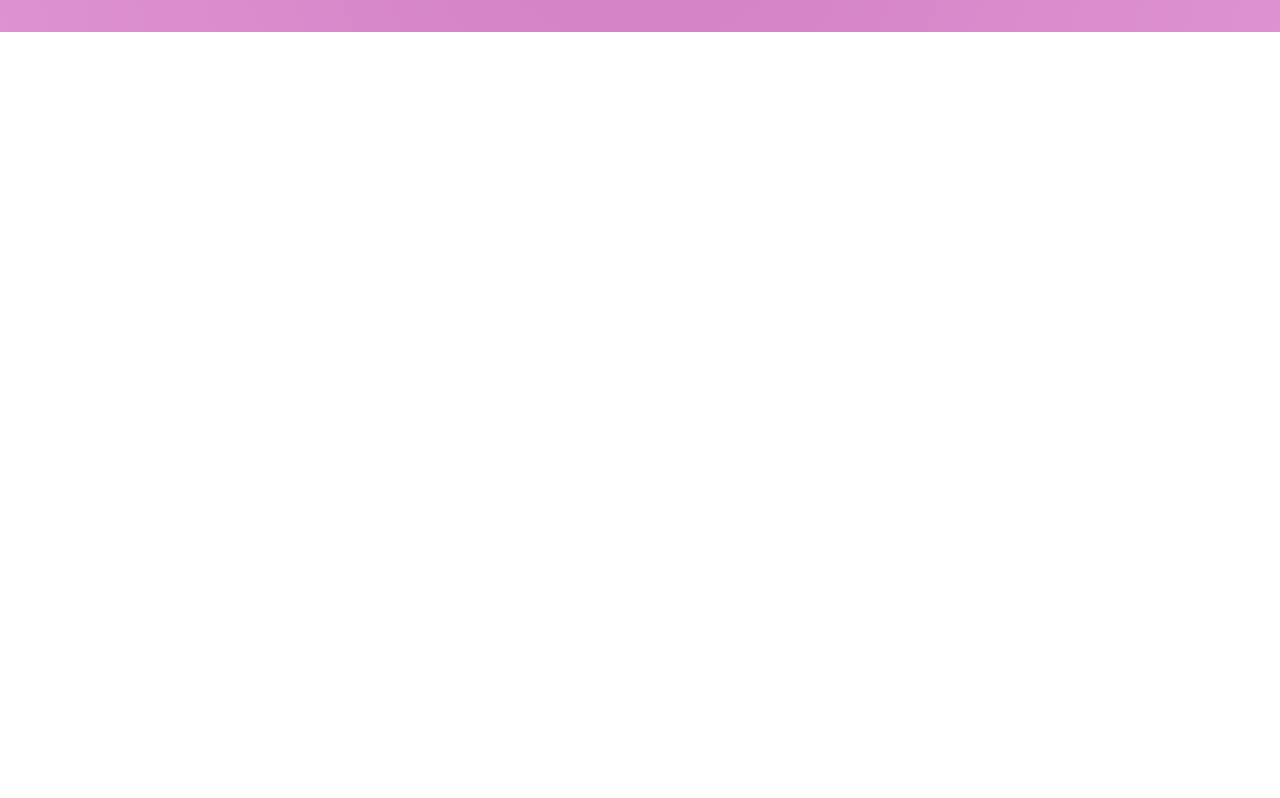
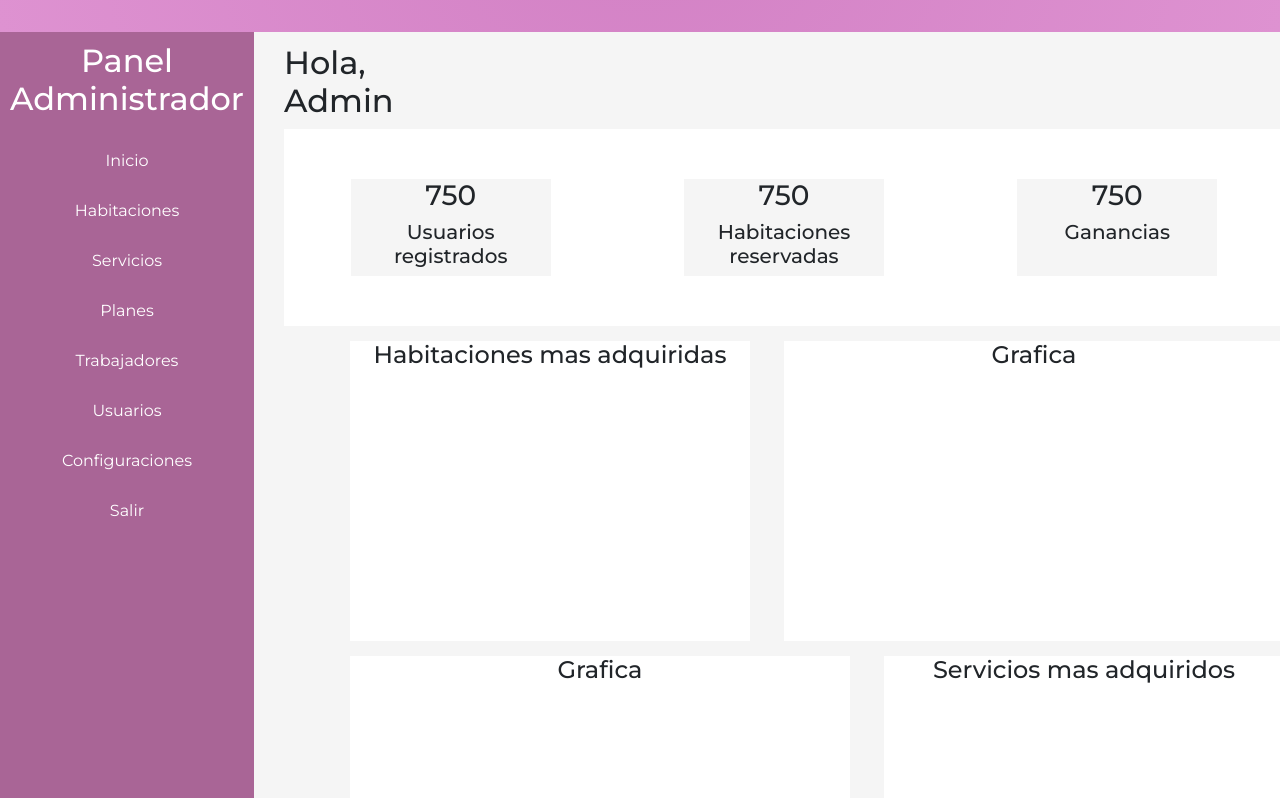
Before and after one commit to OakEsteban/PosadadelSolFRONTEND, a React (Create React App) app: page /Habitaciones in a window 1280 px wide. Shown: the part 2082-2880 px from the top of the page. Before the commit the page ends 2114 px from the top, so only its background shows below. Built offline with nearby package versions, Linux system fonts and the light colour scheme; no server answers.

Commit message:
Panel Administrador

```diff
--- a/src/App.js
+++ b/src/App.js
@@ -20,6 +20,8 @@ import Recuperar from './components/login-register/Recuperar.jsx';
 // import Recuperar3 from './components/login-register/Recuperar3.jsx';
 //Pagina 404.
 import Page404 from './components/Page404.jsx';
+//Panel administrador
+import PanelAdmin from './components/panel-admin/PanelAdmin.jsx';
 
 
 function App() {
@@ -41,6 +43,7 @@ function App() {
         <Route path="/Recuperar" element={<Recuperar />} />
         <Route path="*" element={<Page404 />} />
       </Routes>
+      <PanelAdmin></PanelAdmin>
     </Router>
   );
 }
--- a/src/Styles/Habitaciones.css
+++ b/src/Styles/Habitaciones.css
@@ -16,6 +16,7 @@
 .cabezal-derecha{
     display: flex;
     align-items: center;
+    text-align: center;
 }
 
 .botonsito{
@@ -24,6 +25,7 @@
     cursor: pointer;
     width: 80px;
     height: 30px;
+    text-decoration: none;
 }
 
 .mostrar-habitaciones{
@@ -44,11 +46,7 @@
     border-radius: 10px;
 }
 
-.futer{
-    position: absolute;
-    transform: translate(12%,-120%);
 
-}
 
 .futer-1{
     display: flex;
@@ -60,10 +58,11 @@
     margin: 10px;
     border: none;
     border-radius: 2px;
-    background-color: #FFD143;
-    width: 200px;
-    height: 40px;
     cursor: pointer;
+    text-decoration: none;
+    color: black;
+    height: 100%;
+    position: relative;
 }
 .futer-izquierda{
     color: white;
@@ -72,10 +71,30 @@
 }
 
 .sneci{
-    font-size: 13px;
+    font-size: small;
+    color: black;
+}
+
+.sneci-1{
+    font-size: medium;
+    color: black;
 }
 
 .futer-derecha{
-    color: white;
+    color: black;
     margin: 10px;
 }
+
+
+
+.padre-boton{
+    text-align: center;
+    width: 270px;
+    height: 50px;
+    background-color: #FFD143;
+    justify-content: center;
+    padding-top: 12px;
+    cursor: pointer;
+    border: 0;
+    border-radius: 10px;
+}
--- a/src/Styles/Servicios.css
+++ b/src/Styles/Servicios.css
@@ -6,8 +6,12 @@
 .bi{
     border: 1px solid aqua;
     border-radius: 2px;
-    width: 80px;
+    width: 100px;
     cursor: pointer;
+    justify-content: center;
+    padding: 13px 15px;
+    text-decoration: none;
+    color: #A96596;
 }
 
 
@@ -59,7 +63,7 @@
 
 
 .caja-lateral-1{
-    width: 335px;
+    width: 320px;
     height: 180px;
     margin-bottom: 20px;
     margin-left: 20px;
--- /dev/null
+++ b/src/Styles/panel-admin/PanelAdmin.css
@@ -0,0 +1,89 @@
+.contenedor-principal{
+    display: flex;
+    flex-direction: row;
+}
+
+.barra-navegacion{
+    display: flex;
+    flex-direction: column;
+    background-color: #A96596;
+}
+
+.titulos-navegacion{
+    display: flex;
+    flex-direction: column;
+    justify-content: center;
+    text-align: center;
+}
+
+.titulos{
+    text-decoration: none;
+    color: white;
+    width: 100%;
+    height: 50px;
+    padding: 12px;
+}
+
+.titulos:hover{
+    background-color: white;
+    color: #883C77;
+    border-left: 3px solid #A96596;
+    font-size: larger;
+}
+
+.titulo-principal{
+    margin: 10px;
+    color: white;
+    text-align: center;
+}
+
+.apartado-principal{
+    padding-left: 30px;
+    padding-top: 12px;
+    border-bottom: 1px solid grey;
+    background-color: whitesmoke;
+}
+
+.titulo-administrador{
+    display: flex;
+    flex-direction: row;
+    width: 1000px;
+}
+
+.division-secundaria{
+    display: flex;
+    flex-direction: row;
+    justify-content: space-around;
+    background-color: white;
+    text-align: center;
+}
+
+.cuadros-secundarios{
+    margin: 50px;
+    background-color: whitesmoke;
+    width: 200px;
+}
+
+.ultima-division{
+    display: flex;
+    flex-direction: row;
+    background-color: whitesmoke;
+    justify-content: space-between;
+    padding-left: 66px;
+    text-align: center;
+    flex-wrap: wrap;
+}
+
+.ultima-division1{
+    background-color: white;
+    width: 400px;
+    height: 300px;
+    margin-top: 15px;
+}
+
+.ultima-division2{
+    background-color: white;
+    height: 300px;
+    width: 500px;
+    margin-top: 15px;
+}
--- a/src/components/Habitaciones.jsx
+++ b/src/components/Habitaciones.jsx
@@ -15,9 +15,9 @@ function habitaciones(){
                     </p>
                 </div>
                 <div className='cabezal-derecha'>
-                    <button className='botonsito'>
+                    <a className='botonsito' href='/Habitaciones'>
                         Ver más
-                    </button>
+                    </a>
                 </div>
             </div>
             <div className='mostrar-habitaciones'>
@@ -27,14 +27,14 @@ function habitaciones(){
                         <div className='futer-1'>
                             <div className='futer-izquierda'>
                                 <h3 className='sneci-1'>Sencilla</h3>
-                                <p className='sneci'>Descripcion</p>
+                                <p className='sneci'>Habitacion sencilla</p>
                             </div>
                             <div className='futer-derecha'>
                                 <h3>$ 000</h3>
                             </div>
                         </div>
-                        <div>
-                            <button className='botonsito-1'>RESERVAR</button>
+                        <div className='padre-boton'>
+                            <a className='botonsito-1' href='/Inicia-sesion'>RESERVAR</a>
                         </div>
                     </div>
                 </div>
@@ -44,14 +44,14 @@ function habitaciones(){
                         <div className='futer-1'>
                             <div className='futer-izquierda'>
                                 <h3 className='sneci-1'>Triple</h3>
-                                <p className='sneci'>Descripcion</p>
+                                <p className='sneci'>Habitacion Triple</p>
                             </div>
                             <div className='futer-derecha'>
                                 <h3>$ 000</h3>
                             </div>
                         </div>
-                        <div>
-                            <button className='botonsito-1'>RESERVAR</button>
+                        <div className='padre-boton'>
+                            <a className='botonsito-1' href='/Inicia-sesion'>RESERVAR</a>
                         </div>
                     </div>
                 </div>
@@ -61,14 +61,14 @@ function habitaciones(){
                         <div className='futer-1'>
                             <div className='futer-izquierda'>
                                 <h3 className='sneci-1'>Empresarial</h3>
-                                <p className='sneci'>Descripcion</p>
+                                <p className='sneci'>Habitacion Empresaria</p>
                             </div>
                             <div className='futer-derecha'>
                                 <h3>$ 000</h3>
                             </div>
                         </div>
-                        <div>
-                            <button className='botonsito-1'>RESERVAR</button>
+                        <div className='padre-boton'>
+                            <a className='botonsito-1' href='/Inicia-sesion'>RESERVAR</a>
                         </div>
                     </div>
                 </div>
@@ -78,14 +78,14 @@ function habitaciones(){
                         <div className='futer-1'>
                             <div className='futer-izquierda'>
                                 <h3 className='sneci-1'>Penthouse</h3>
-                                <p className='sneci'>Descripcion</p>
+                                <p className='sneci'>Habitacion Penthouse</p>
                             </div>
                             <div className='futer-derecha'>
                                 <h3>$ 000</h3>
                             </div>
                         </div>
-                        <div>
-                            <button className='botonsito-1'>RESERVAR</button>
+                        <div className='padre-boton'>
+                            <a className='botonsito-1' href='/Inicia-sesion'>RESERVAR</a>
                         </div>
                     </div>
                 </div>
--- a/src/components/Servicios.jsx
+++ b/src/components/Servicios.jsx
@@ -9,20 +9,22 @@ function servicios(){
         <div className='con'>
             <header className='cabeza' >
                 <h1>Nuestros Servicios</h1>
-                <button className='bi'>Ver más</button>
+                <a className='bi' href='/Servicios'>Ver más</a>
             </header>
-            <p className='descripcion'>Descripcion</p>
+            <p className='descripcion'>Contamos con servicios de transporte,lavanderia,desayuno,almuerzo,cena y servicio al cuarto para que tu estadia sea mucho mas comoda</p>
             <div className='afuera'>
                 <div className='bloque-1'>
                     <header className='bloque-1-cabeza'>
-                        <h1>Descripcion</h1>
+                        <h1>Servicios</h1>
                         <div className='bloque-1-1'>
                             <p className='desde'>Desde</p>
                             <h3 className='price'>$000</h3>
                             <p className='adicion'>Adicionales</p>
                         </div>
                     </header>
-                    <p>Descripcion</p>
+                    <p>Adquiere algunos de nuestros</p>
+                    <p>servicios para que disfrutes</p>
+                    <p>al 100% tu estadia en el hotel</p>
                 </div>
                 <div className='bloque-2'>
                     <div className='lateral-1'>
--- /dev/null
+++ b/src/components/panel-admin/PanelAdmin.jsx
@@ -0,0 +1,66 @@
+import '../../Styles/panel-admin/PanelAdmin.css';
+
+function PanelAdmin(){
+    return(
+        <div className="contenedor-principal">
+            <div className='barra-navegacion'>
+                <header className='titulo-principal'>
+                    <h2>Panel <br />Administrador</h2>
+                </header>
+                <nav className='titulos-navegacion'>
+                    <a href="" className='titulos'>Inicio</a>
+                    <a href="" className='titulos'>Habitaciones</a>
+                    <a href="" className='titulos'>Servicios</a>
+                    <a href="" className='titulos'>Planes</a>
+                    <a href="" className='titulos'>Trabajadores</a>
+                    <a href="" className='titulos'>Usuarios</a>
+                    <a href="" className='titulos'>Configuraciones</a>
+                    <a href="" className='titulos'>Salir</a>
+                </nav>
+            </div>
+            <div className='apartado-principal'>
+                <div className='titulo-administrador'>
+                    <h2>Hola,<br />Admin</h2>
+                </div>
+                <div className='division-secundaria'>
+                    <div className='cuadros-secundarios'>
+                        <h3>750</h3>
+                        <h5>Usuarios registrados</h5>
+                    </div>
+                    <div className='cuadros-secundarios'>
+                        <h3>750</h3>
+                        <h5>Habitaciones reservadas</h5>
+                    </div>
+                    <div className='cuadros-secundarios'>
+                        <h3>750</h3>
+                        <h5>Ganancias</h5>
+                    </div>
+                </div>
+                <div className='ultima-division'>
+                    <div className='ultima-division1'>
+                        <header>
+                            <h4>Habitaciones mas adquiridas</h4>
+                        </header>
+                    </div>
+                    <div className='ultima-division2'>
+                        <header>
+                            <h4>Grafica</h4>
+                        </header>
+                    </div>
+                    <div className='ultima-division2'>
+                        <header>
+                            <h4>Grafica</h4>
+                        </header>
+                    </div>
+                    <div className='ultima-division1'>
+                        <header>
+                            <h4>Servicios mas adquiridos</h4>
+                        </header>
+                    </div>
+                </div>
+            </div>
+        </div>
+    )
+}
+
+export default PanelAdmin
```
